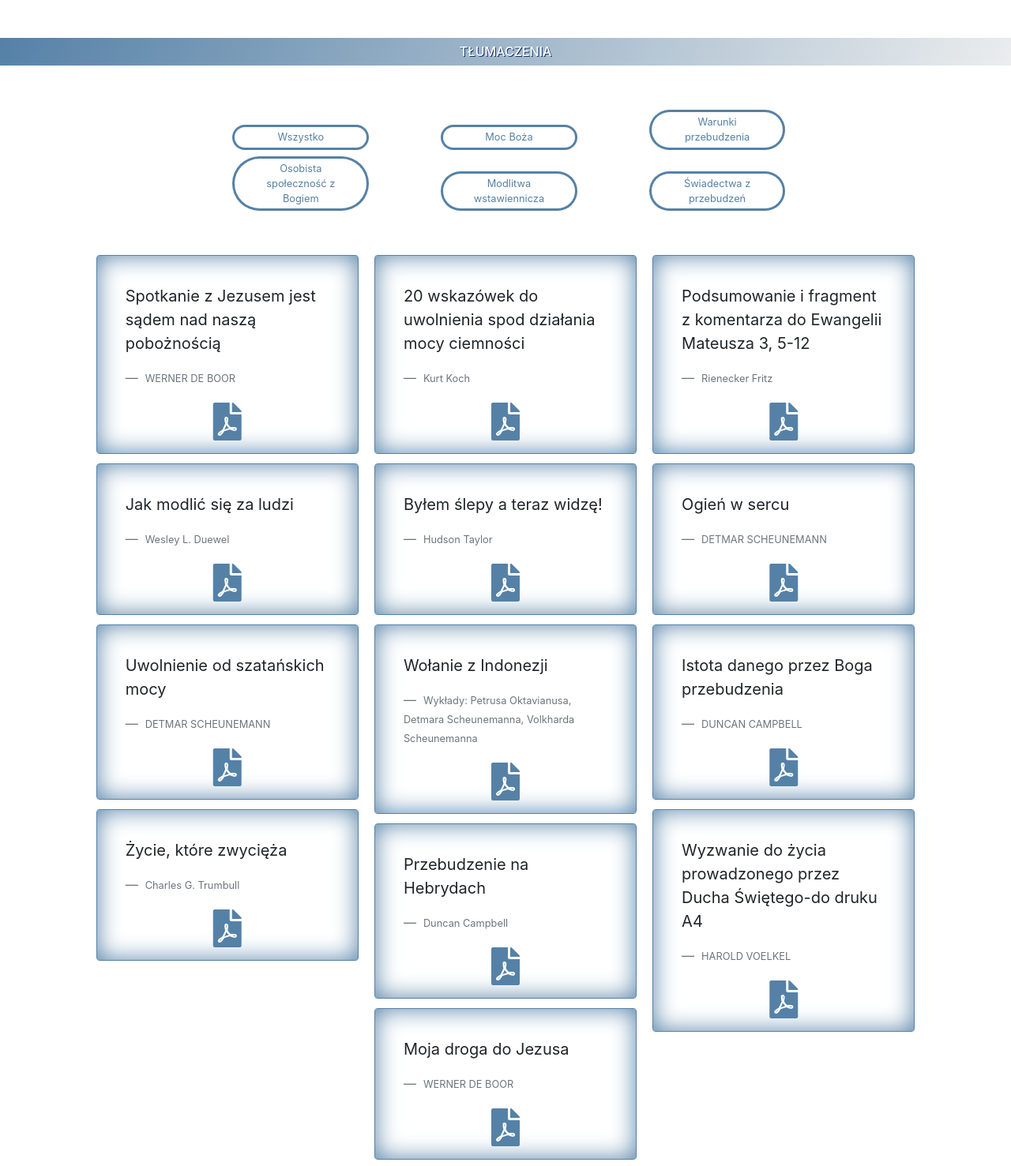
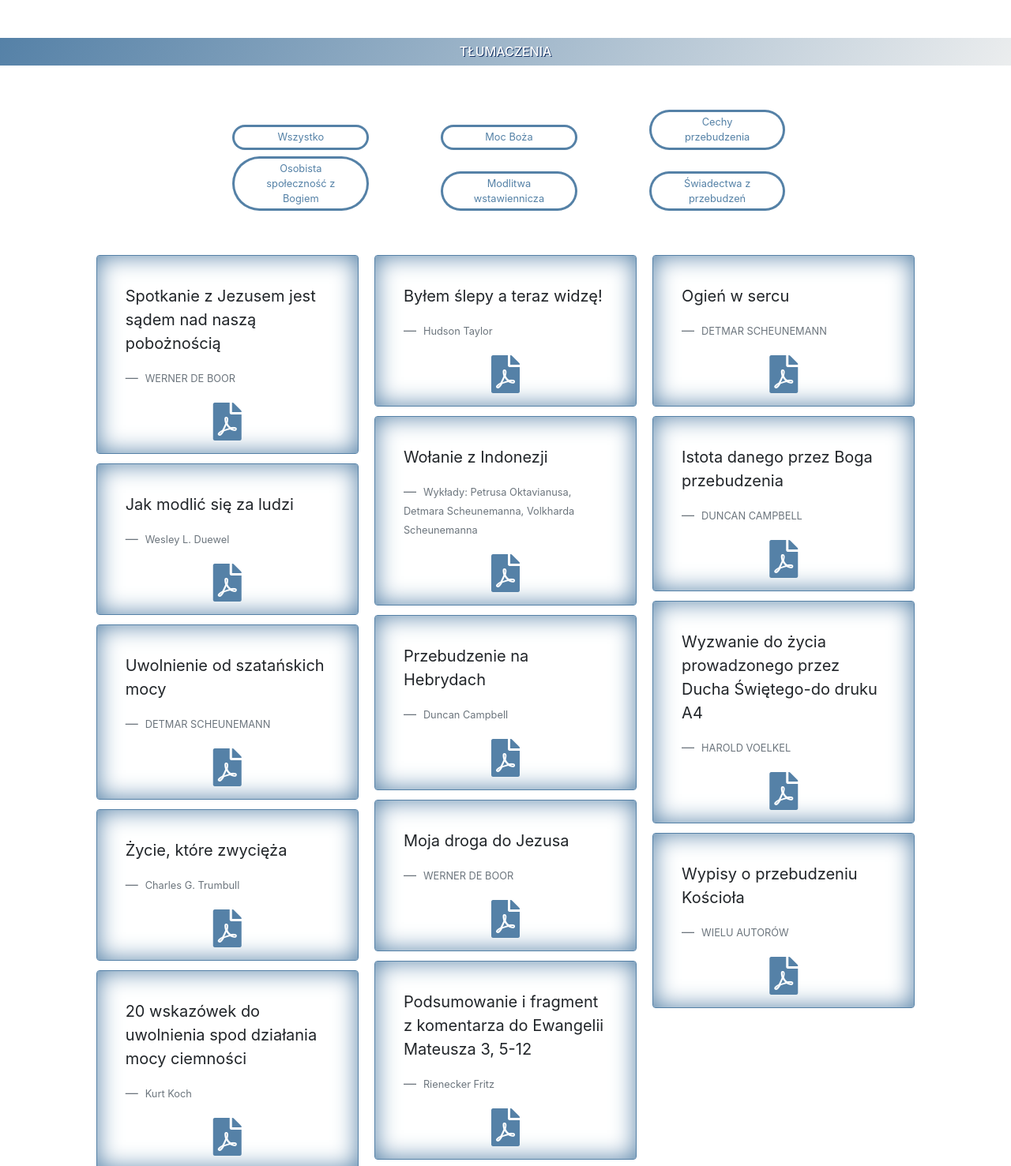
Before and after one commit to justyna124/spiritual-awakening, a plain HTML site: page index.html in a window 1280 px wide. Shown: the part 1200-2677 px from the top of the page at 79% size. Drawn offline with nearby package versions, Linux system fonts and the light colour scheme.

Commit message:
add new text: Wypisy o przebudzeniu

```diff
--- a/index.html
+++ b/index.html
@@ -172,7 +172,7 @@
                 </button>
                 <button class="button filter-button col-10 offset-1 offset-sm-2 offset-lg-1 col-sm-3  col-lg-2 mb-2"
                         data-filter="conditions"
-                        id="conditions">Warunki przebudzenia
+                        id="conditions">Cechy przebudzenia
                 </button>
                 <button class="button filter-button col-10 offset-1 offset-sm-2 offset-lg-2 col-sm-3  col-lg-2 mb-2"
                         data-filter="community" id="community">Osobista społeczność z Bogiem
@@ -347,6 +347,19 @@
                        target="_blank"><i
                             class="fas fa-file-pdf icon"></i></a>
                 </div>
+                <div class="card p-3  filter conditions">
+                    <blockquote class="blockquote mb-0 card-body">
+                        <p>Wypisy o przebudzeniu Kościoła</p>
+                        <footer class="blockquote-footer">
+                            <small class="text-muted">
+                                WIELU AUTORÓW
+                            </small>
+                        </footer>
+                    </blockquote>
+                    <a href="translations/Wypisy%20o%20przebudzeniu%20Kościoła.pdf"
+                       target="_blank"><i
+                            class="fas fa-file-pdf icon"></i></a>
+                </div>
             </div>
         </div>
     </article>
```
Also changed, not shown: 1 other file.
